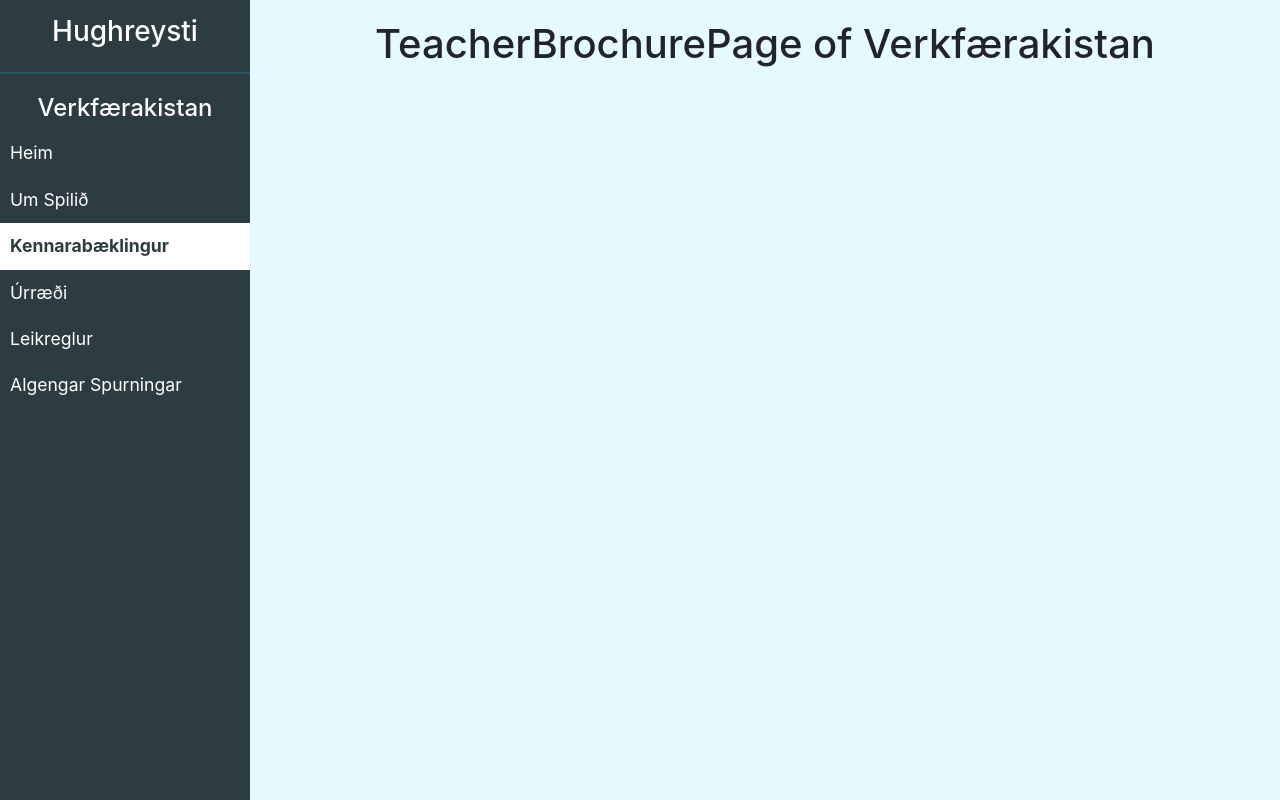
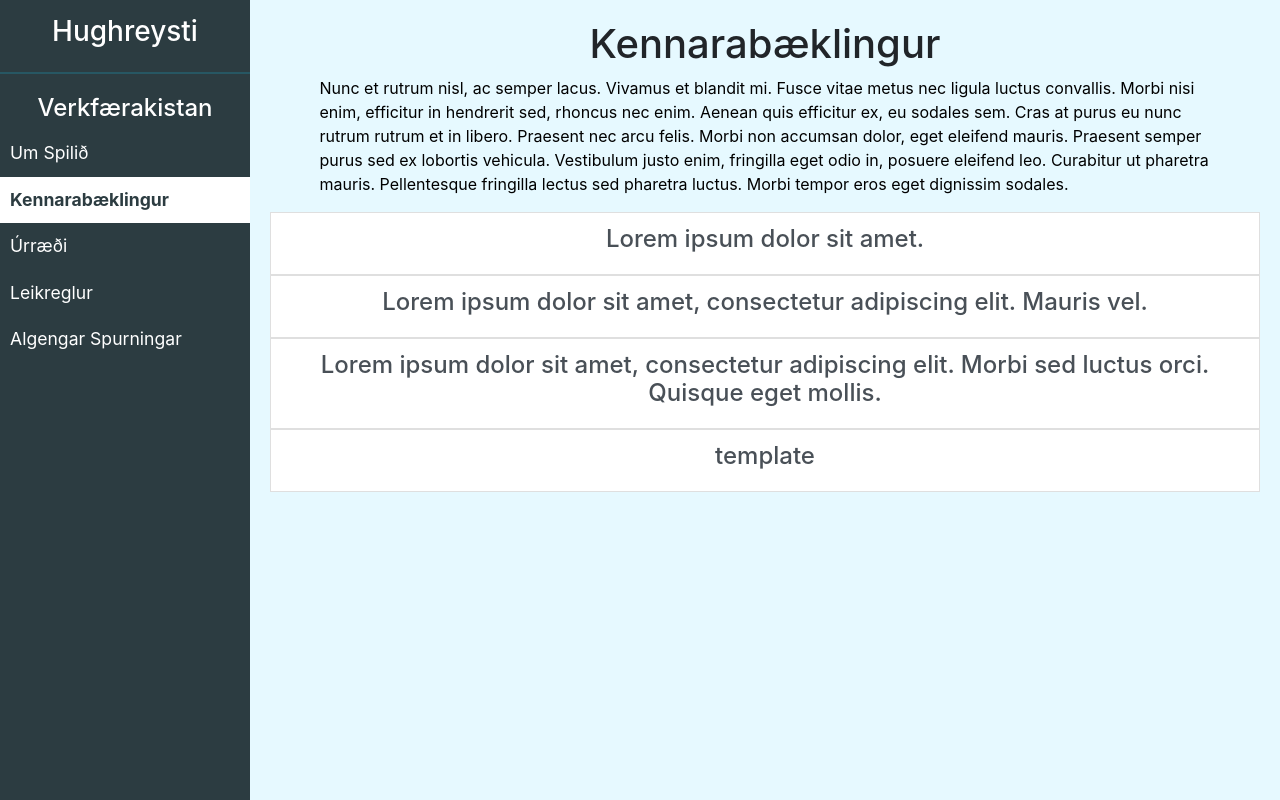
Before and after one commit to maggifs/Hughreysti, a React (Create React App) app: page /verkfaerakistan/brochure in a window 1280 px wide. Built offline with nearby package versions, Linux system fonts and the light colour scheme.

Commit message:
removed home, added data on function to teacherBrochure and clean up

```diff
--- a/public/index.html
+++ b/public/index.html
@@ -48,13 +48,17 @@
       To create a production bundle, use `npm run build` or `yarn build`.
     -->
     <script type="text/javascript">
-    // Setja hér highlight stuffið fyrir sidebar
     function makeActive() {
-      var pageURL = ($(location).attr("href")).split("/");
+      var pageURL = ($(location).attr('href')).split('/');
       var pageUrlId = pageURL[pageURL.length-1]
       if(pageUrlId) {
-        $("#" + pageUrlId).addClass("active");
+        $('#' + pageUrlId).addClass('active');
       };
+
+      $('#brochureList button').on('click', function (e) {
+      e.preventDefault()
+      $(this).find('div').toggleClass('hidden')
+    })
     }
     window.onload = makeActive;
     </script>
--- a/src/App.css
+++ b/src/App.css
@@ -35,3 +35,7 @@
   transition: all 0.3s;
   background-color: #e6f9ff;
 }
+
+.hidden {
+  display: none;
+}
--- a/src/App.jsx
+++ b/src/App.jsx
@@ -2,7 +2,6 @@ import React from 'react';
 import { Route, Switch } from 'react-router-dom';
 import FrontPage from './components/views/FrontPage';
 import SideBar from './components/views/SideBar';
-import VHomePage from './components/views/Verkfaerakistan/HomePage';
 import VAbout from './components/views/Verkfaerakistan/About';
 import VFaq from './components/views/Verkfaerakistan/Faq';
 import VGameRules from './components/views/Verkfaerakistan/GameRules';
@@ -18,7 +17,6 @@ function App() {
       <div id="content">
         <Switch>
           <Route path="/" exact component={FrontPage} />
-          <Route path="/verkfaerakistan" exact component={VHomePage} />
             <Route path="/verkfaerakistan/about" exact component={VAbout} />
             <Route path="/verkfaerakistan/faq" exact component={VFaq} />
             <Route path="/verkfaerakistan/gamerules" exact component={VGameRules} />
--- a/src/components/views/SideBar/index.jsx
+++ b/src/components/views/SideBar/index.jsx
@@ -11,10 +11,7 @@ function NavigationBar() {
       </div>
 
       <ul className="components" id="sidebarComponents">
-        <h4>Verkfærakistan</h4>
-        <li id="verkfaerakistan">
-          <a href="/verkfaerakistan">Heim</a>
-        </li>
+        <h4><a href="/verkfaerakistan/about">Verkfærakistan</a></h4>
         <li id="about">
           <a href="/verkfaerakistan/about">Um Spilið</a>
         </li>
--- a/src/components/views/SideBar/sidebar.css
+++ b/src/components/views/SideBar/sidebar.css
@@ -26,7 +26,7 @@
   color: #fff;
   text-align: center;
 }
-#sidebar h3 a {
+#sidebar h3 a, #sidebar h4 a {
   color: #fff;
   text-decoration: none;
 }
--- a/src/components/views/Verkfaerakistan/About/index.jsx
+++ b/src/components/views/Verkfaerakistan/About/index.jsx
@@ -6,11 +6,9 @@ import './about.css';
 function About() {
   return (
     <div className="App">
-      {/* Remove below h1 after page is ready */}
-      <h1>AboutPage of Verkfærakistan</h1>
       <img src={Image} alt="placeholder" className="img-fluid rounded" width="30%" />
       {Data.map((dataDetail, index)=>{
-        return <div>
+        return <div key={index}>
             <h1>{dataDetail.about.title}</h1>
             <p>{dataDetail.about.content}</p>
           </div>
--- a/src/components/views/Verkfaerakistan/Faq/index.jsx
+++ b/src/components/views/Verkfaerakistan/Faq/index.jsx
@@ -3,11 +3,9 @@ import Data from '../../../../data/data.json';
 
 function Faq() {
   let questions;
-  Data.map((dataDetail)=>{ return (questions = (dataDetail.faq.questions))});
+  Data.map((dataDetail)=>{ return (questions = dataDetail.faq.questions)});
   return (
     <div className="App">
-      {/* Remove below h1 after page is ready */}
-      <h1>FAQ of Verkfærakistan</h1>
       <h1>Algengar Spurningar</h1>
         {questions.map((item, index)=>{
           return <div key={index}>
--- a/src/components/views/Verkfaerakistan/GameRules/index.jsx
+++ b/src/components/views/Verkfaerakistan/GameRules/index.jsx
@@ -6,8 +6,6 @@ function GameRules() {
   Data.map((rulesDetail)=>{ return rules = (rulesDetail.gamerules.rules)});
   return (
     <div className="App">
-      {/* Remove below h1 after page is ready */}
-      <h1>GameRulesPage of Verkfærakistan</h1>
       <h1>Leikreglur</h1>
       {rules.map((item, index)=>{
         // Use replace below when #text has been fixed
--- a/src/components/views/Verkfaerakistan/TeacherBrochure/index.jsx
+++ b/src/components/views/Verkfaerakistan/TeacherBrochure/index.jsx
@@ -1,9 +1,32 @@
 import React from 'react';
+import Data from '../../../../data/data.json';
+
+function getTeacherInformation() {
+  return Data.map((dataDetail)=>{ return dataDetail.brochure.information});
+}
+
+function getInformation() {
+  return Data.map((dataDetail)=>{ return dataDetail.brochure.brochure})
+}
 
 function TeacherBrochure() {
+  let teacherInformation = getTeacherInformation();
+  let information = getInformation();
+
   return (
     <div className="App">
-      <h1>TeacherBrochurePage of Verkfærakistan</h1>
+      <h1>Kennarabæklingur</h1>
+      <p>{teacherInformation}</p>
+      <div id="brochureList" role="tablist">
+        {information[0].map((item, index)=>{
+            return <div className="list=group" key={index}>
+                <button className="list-group-item list-group-item-action" >
+                  <h4>{item.title}</h4>
+                  <div className="hidden" >{item.content}</div>
+                </button>
+          </div>
+        })}
+      </div>
     </div>
   );
 }
--- a/src/data/data.json
+++ b/src/data/data.json
@@ -5,7 +5,25 @@
 			"content": "Lorem ipsum dolor sit amet, consectetur adipiscing elit. Nunc maximus ipsum quis odio tincidunt, eu faucibus urna consectetur. Pellentesque condimentum lacus non est varius, bibendum suscipit mauris consectetur. Praesent viverra lacinia tellus sed placerat. Phasellus tempor, lacus ut pretium commodo, ex elit posuere augue, ut vestibulum ante neque vel lacus. Vestibulum laoreet tincidunt orci, at fermentum odio pulvinar id. Aliquam elementum vehicula arcu. Maecenas sagittis ultrices lacinia. Nunc purus metus, mollis vel euismod et, mollis a ipsum. Nulla semper lacus eget erat dapibus sagittis."
 		},
 		"brochure": {
-
+			"information": "Nunc et rutrum nisl, ac semper lacus. Vivamus et blandit mi. Fusce vitae metus nec ligula luctus convallis. Morbi nisi enim, efficitur in hendrerit sed, rhoncus nec enim. Aenean quis efficitur ex, eu sodales sem. Cras at purus eu nunc rutrum rutrum et in libero. Praesent nec arcu felis. Morbi non accumsan dolor, eget eleifend mauris. Praesent semper purus sed ex lobortis vehicula. Vestibulum justo enim, fringilla eget odio in, posuere eleifend leo. Curabitur ut pharetra mauris. Pellentesque fringilla lectus sed pharetra luctus. Morbi tempor eros eget dignissim sodales.",
+			"brochure": [
+				{
+					"title": "Lorem ipsum dolor sit amet.",
+					"content": "Sed eget tempus odio. Phasellus sit amet neque quis enim eleifend ullamcorper eu ac nunc. Donec vel felis at nulla dapibus euismod. Fusce ut tristique orci, quis semper orci. Ut euismod congue diam, ultrices rhoncus augue. Maecenas placerat est a mi accumsan ultricies. Maecenas placerat lacus a tristique ultrices. Cras dolor nisi, blandit vitae velit quis, mollis rutrum libero. Integer sit amet ex luctus, rhoncus felis dignissim, euismod nunc."
+				},
+				{
+					"title": "Lorem ipsum dolor sit amet, consectetur adipiscing elit. Mauris vel.",
+					"content": "Nunc et rutrum nisl, ac semper lacus. Vivamus et blandit mi. Fusce vitae metus nec ligula luctus convallis. Morbi nisi enim, efficitur in hendrerit sed, rhoncus nec enim. Aenean quis efficitur ex, eu sodales sem. Cras at purus eu nunc rutrum rutrum et in libero. Praesent nec arcu felis. Morbi non accumsan dolor, eget eleifend mauris. Praesent semper purus sed ex lobortis vehicula. Vestibulum justo enim, fringilla eget odio in, posuere eleifend leo. Curabitur ut pharetra mauris. Pellentesque fringilla lectus sed pharetra luctus. Morbi tempor eros eget dignissim sodales."
+				},
+				{
+					"title": "Lorem ipsum dolor sit amet, consectetur adipiscing elit. Morbi sed luctus orci. Quisque eget mollis.",
+					"content": "Vestibulum ante ipsum primis in faucibus orci luctus et ultrices posuere cubilia curae; Ut at convallis quam. Aliquam dapibus, erat sed ultricies efficitur, urna nisl auctor lorem, vitae volutpat ipsum leo nec lacus. Fusce commodo sagittis mauris nec ultricies. Proin nisi metus, mattis et nibh at, congue venenatis lectus. In ut dolor vestibulum, fermentum nunc eget, accumsan justo. Integer arcu dui, feugiat non sem id, porttitor fringilla sem. Vivamus gravida erat et nisl lacinia, id placerat sem efficitur."
+				},
+				{
+					"title": "template",
+					"content": "template"
+				}
+			]
 		},
 		"remedy": {
 
```
